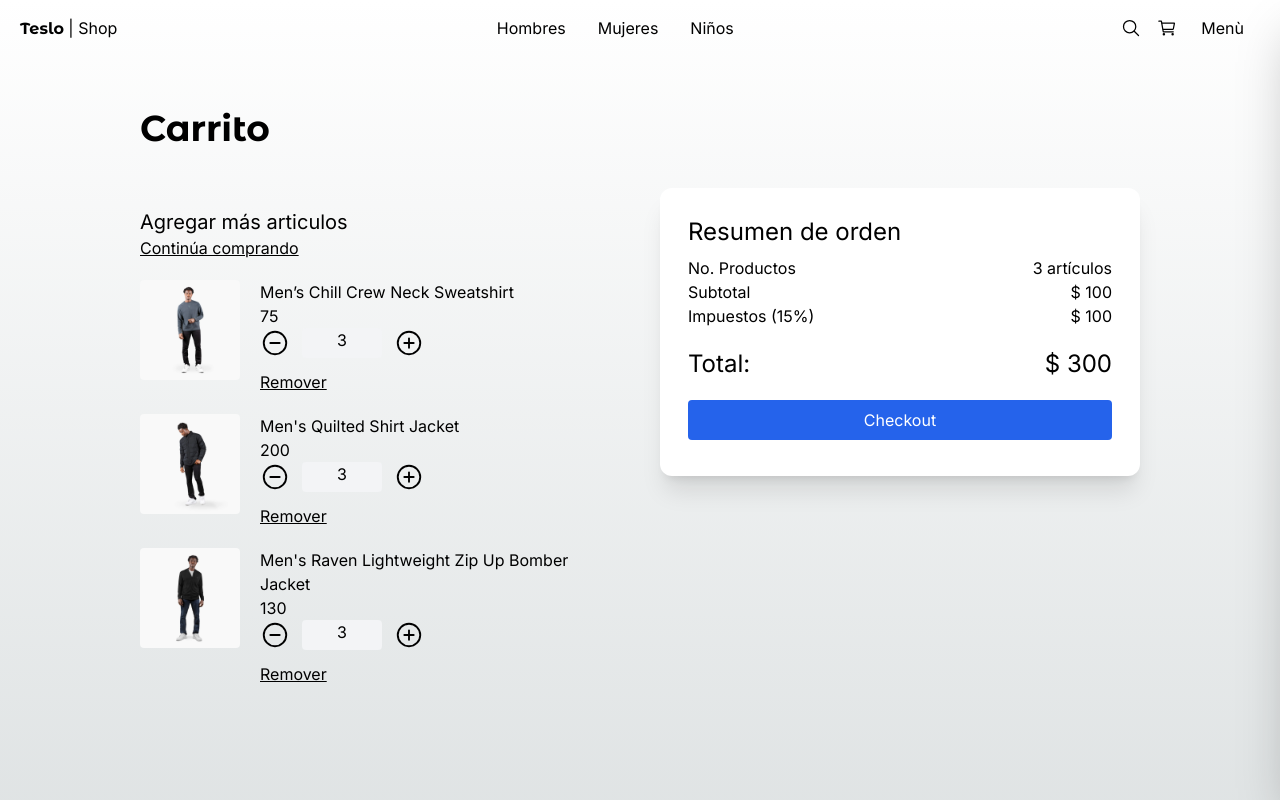
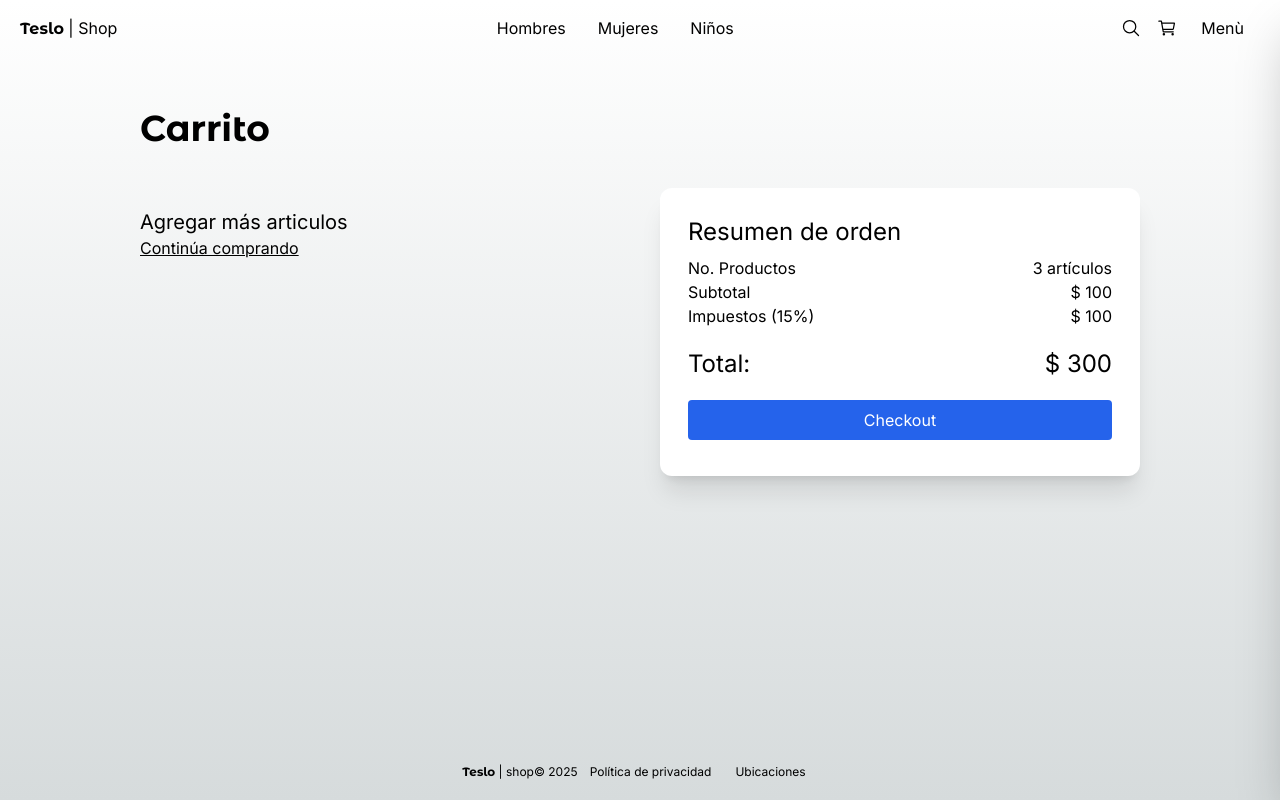
Before and after one commit to UrielQuiroz/teslo-shop, a Next.js app: page /cart in a window 1280 px wide. Shown: the top 800 px of the page. Built offline with nearby package versions, Linux system fonts and the light colour scheme.

Commit message:
Carrito - Mostrando los elementos del carrito de compras

```diff
--- a/src/app/(shop)/cart/page.tsx
+++ b/src/app/(shop)/cart/page.tsx
@@ -1,14 +1,7 @@
 import Link from "next/link";
-import { QuantitySelector, Title } from "@/components";
-import { initialData } from "@/seed/seed";
-import Image from "next/image";
-import { redirect } from "next/navigation";
+import { Title } from "@/components";
+import { ProductsInCart } from "./ui/ProductsInCart";
 
-const productsInCart = [
-  initialData.products[0],
-  initialData.products[1],
-  initialData.products[2],
-]
 
 export default function CartPage() {
   // redirect("/empty")
@@ -27,33 +20,9 @@ export default function CartPage() {
               Continúa comprando
             </Link>
 
+            {/* ITEMS */}
+            <ProductsInCart/>
 
-          {/* ARTICULOS */}
-          {productsInCart.map(product => (
-            <div key={product.slug} className="flex mb-5">
-              <Image
-                src={`/products/${product.images[0]}`}
-                width={100}
-                height={100}
-                style={{
-                  width: '100px',
-                  height: '100px'
-                }}
-                alt={product.title}
-                className="mr-5 rounded"/>
-
-              <div>
-                <p>{product.title}</p>
-                <p>{product.price}</p>
-                <QuantitySelector
-                  quantity={3}/>
-
-                <button className="underline mt-3">
-                  Remover
-                </button>
-              </div>
-            </div>
-          ))}
           </div>
 
           {/* ORDENES */}
--- /dev/null
+++ b/src/app/(shop)/cart/ui/ProductsInCart.tsx
@@ -0,0 +1,60 @@
+'use client'
+
+import Image from "next/image"
+import { useEffect, useState } from "react"
+
+import { useCartStore } from "@/store"
+import { QuantitySelector } from "@/components"
+import Link from "next/link"
+
+
+
+
+export const ProductsInCart = () => {
+    const [loaded, setLoaded] = useState(false);
+    const productsInCart = useCartStore(state => state.cart )
+
+    useEffect(() => {
+        setLoaded(true);
+    })
+
+    if(!loaded) {
+        return <p>Loading...</p>
+    }
+
+  return (
+    <>
+                {/* ARTICULOS */}
+          {productsInCart.map((product, index) => (
+            <div key={index} className="flex mb-5">
+              <Image
+                src={`/products/${product.image}`}
+                width={100}
+                height={100}
+                style={{
+                  width: '100px',
+                  height: '100px'
+                }}
+                alt={product.title}
+                className="mr-5 rounded"/>
+
+              <div>
+                <Link
+                    className="hover:underline cursor-pointer"
+                    href={`/product/${ product.slug }`}>
+                        {product.size} - {product.title}
+                </Link>
+                <p>{product.price}</p>
+                <QuantitySelector
+                  quantity={3}
+                  onQuantityChanged={console.log}/>
+
+                <button className="underline mt-3">
+                  Remover
+                </button>
+              </div>
+            </div>
+          ))}
+    </>
+  )
+}
```
